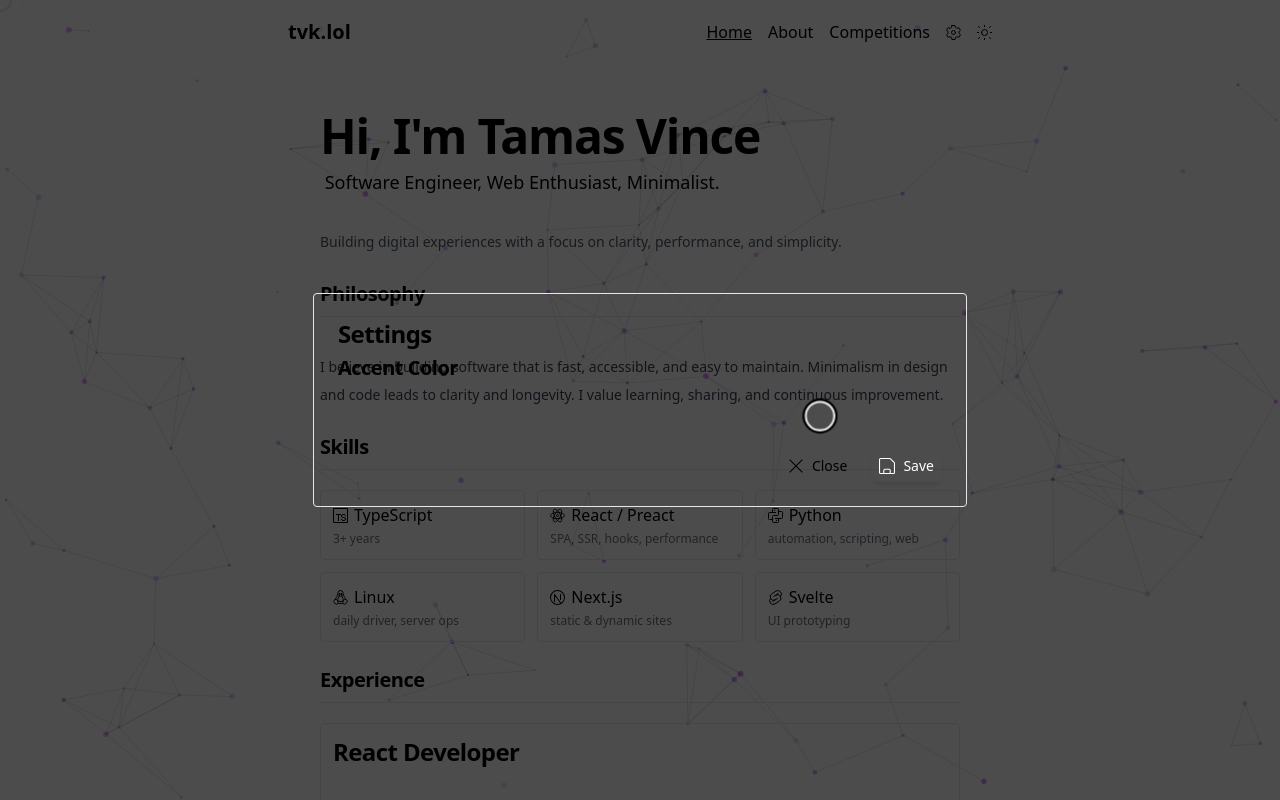
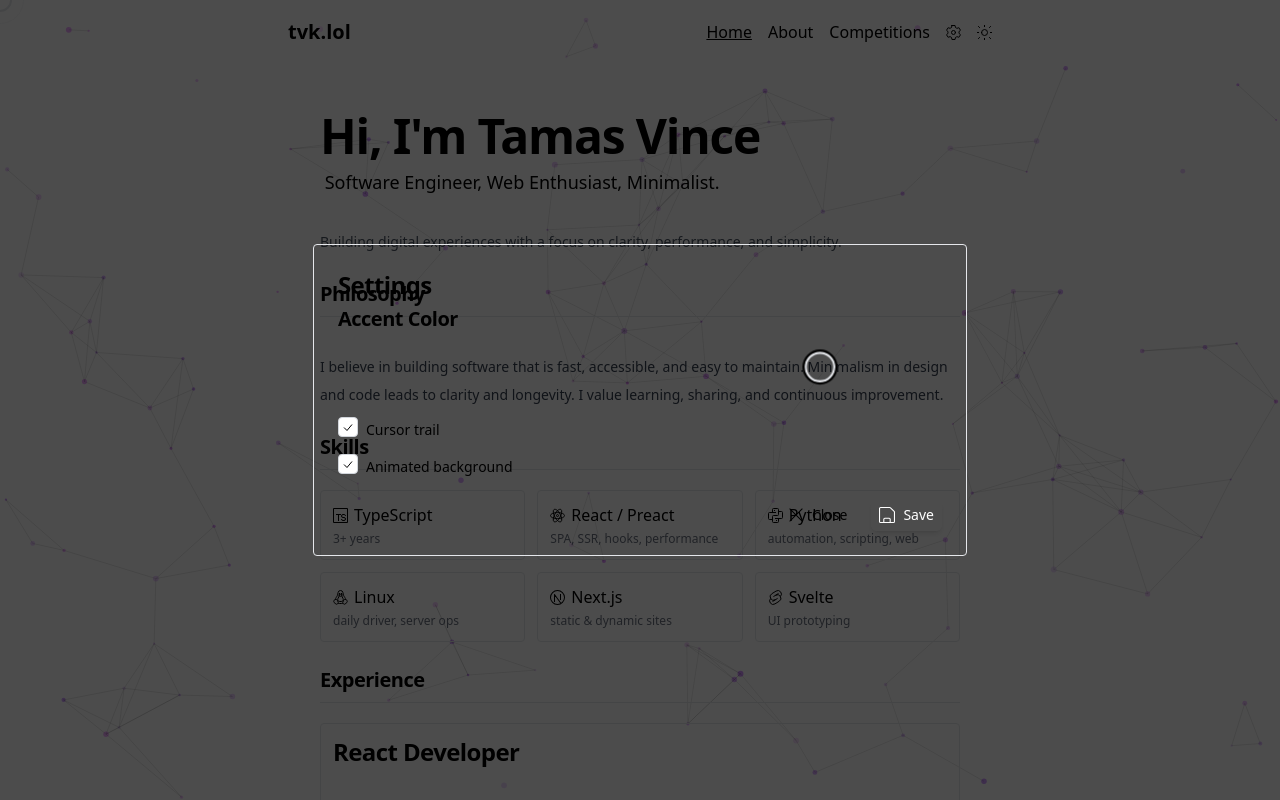
Before and after one commit to nemvince/tvk, a Preact app: page / in a window 1280 px wide. Both pictures are taken after a click on the button 953 px from the left and 32 px from the top of the page. Shown: the top 800 px of the page. Built offline with nearby package versions, Linux system fonts and the light colour scheme.

Commit message:
Add cursor trail and animated background options to SettingsDialog; improve CSS formatting

```diff
--- a/src/components/settings.tsx
+++ b/src/components/settings.tsx
@@ -47,7 +47,9 @@ export const SettingsDialog = ({
 
   return (
     <div class={`settings-backdrop ${open && animating ? 'open' : 'closed'}`}>
-      <Card class={`p-6 settings-dialog ${open && animating ? 'open' : 'closed'}`}>
+      <Card
+        class={`p-6 settings-dialog ${open && animating ? 'open' : 'closed'}`}
+      >
         <H3>Settings</H3>
         <H4 id='accent-color-label'>Accent Color</H4>
         <div
@@ -69,6 +71,70 @@ export const SettingsDialog = ({
               onClick={() => setSelected(color)}
             />
           ))}
+        </div>
+        <div class='flex flex-col gap-3 my-4'>
+        <label class='flex items-center gap-2 cursor-pointer select-none text-sm font-medium'>
+      <span class='relative'>
+        <input
+          type='checkbox'
+          checked={settings.theme.cursorTrail}
+          onChange={e => {
+            setSettings({
+              ...settings,
+              theme: { ...settings.theme, cursorTrail: e.currentTarget.checked },
+            })
+          }}
+          class='peer appearance-none w-5 h-5 rounded border border-gray-300 dark:border-gray-600 bg-white dark:bg-black checked:bg-accent checked:border-accent focus-visible:ring-2 focus-visible:ring-accent transition-colors duration-150 outline-none'
+        />
+        <span class='pointer-events-none absolute left-0 top-0 w-5 h-5 flex items-center justify-center text-black dark:text-white opacity-0 peer-checked:opacity-100 transition-opacity duration-150'>
+          <svg
+            width='16'
+            height='16'
+            viewBox='0 0 16 16'
+            fill='none'
+            stroke='currentColor'
+            strokeWidth='2'
+            strokeLinecap='round'
+            strokeLinejoin='round'
+          >
+            <title>Checked</title>
+            <polyline points='4 8.5 7 11.5 12 5.5' />
+          </svg>
+        </span>
+      </span>
+      <span>Cursor trail</span>
+    </label>
+    <label class='flex items-center gap-2 cursor-pointer select-none text-sm font-medium'>
+      <span class='relative'>
+        <input
+          type='checkbox'
+          checked={settings.theme.siteBackground}
+          onChange={e => {
+            setSettings({
+              ...settings,
+              theme: { ...settings.theme, siteBackground: e.currentTarget.checked },
+            })
+          }}
+          class='peer appearance-none w-5 h-5 rounded border border-gray-300 dark:border-gray-600 bg-white dark:bg-black checked:bg-accent checked:border-accent focus-visible:ring-2 focus-visible:ring-accent transition-colors duration-150 outline-none'
+        />
+        <span class='pointer-events-none absolute left-0 top-0 w-5 h-5 flex items-center justify-center text-black dark:text-white opacity-0 peer-checked:opacity-100 transition-opacity duration-150'>
+          <svg
+            width='16'
+            height='16'
+            viewBox='0 0 16 16'
+            fill='none'
+            stroke='currentColor'
+            strokeWidth='2'
+            strokeLinecap='round'
+            strokeLinejoin='round'
+          >
+            <title>Checked</title>
+            <polyline points='4 8.5 7 11.5 12 5.5' />
+          </svg>
+        </span>
+      </span>
+      <span>Animated background</span>
+    </label>
         </div>
         <div class='flex justify-end gap-4'>
           <Button type='button' variant='secondary' onClick={handleClose}>
--- a/src/styles/settings.css
+++ b/src/styles/settings.css
@@ -5,8 +5,8 @@
   display: flex;
   align-items: center;
   justify-content: center;
-  background: rgba(0,0,0,0.7);
-  transition: opacity 1s cubic-bezier(.4,2,.6,1);
+  background: rgba(0, 0, 0, 0.7);
+  transition: opacity 1s cubic-bezier(0.4, 2, 0.6, 1);
   opacity: 0;
 }
 
@@ -19,7 +19,8 @@
 }
 
 .settings-dialog {
-  transition: transform 0.25s cubic-bezier(.4,2,.6,1), opacity 0.25s cubic-bezier(.4,2,.6,1);
+  transition: transform 0.25s cubic-bezier(0.4, 2, 0.6, 1), opacity 0.25s
+    cubic-bezier(0.4, 2, 0.6, 1);
   transform: scale(0.85);
   opacity: 0;
 }
```
